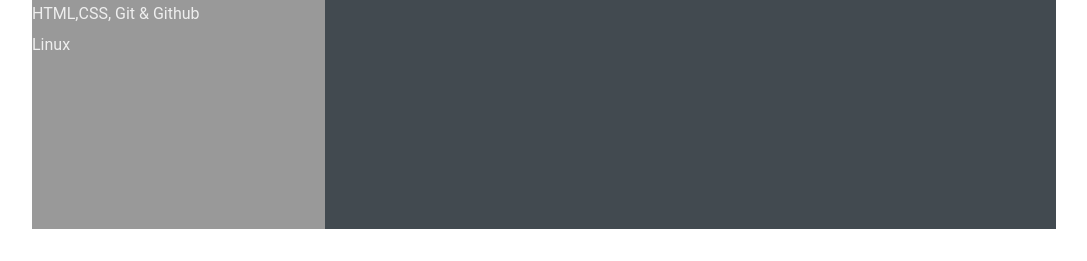
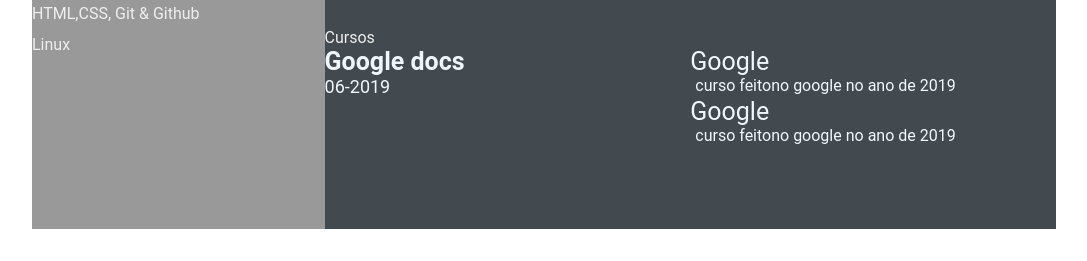
Before and after one commit to vinicius-pellegrin/curriculo.github.io, a plain HTML site: page index.html in a window 1280 px wide. Shown: the part 603-864 px from the top of the page, without its empty margins (96-1183 px from the left). Drawn offline with Linux system fonts and the light colour scheme.

Commit message:
add-curses (#5)
Co-authored-by: Vinicius Pellegrin <antonio.vincius.pellegrin@gmail.com>

```diff
--- a/index.html
+++ b/index.html
@@ -97,6 +97,28 @@
                     </div>
                 </div>
             </section>
+            <section class="awards gap">
+                <div class="right-title">Cursos</div>
+                <div class="awards-contents">
+                    <div class="awards-left">
+                        <p class="awards-company-name">Google docs</p>
+                        <p class="awards-time-period">06-2019</p>
+                    </div>
+                    <div class="awards-right">
+                        <p class="awards-name">Google</p>
+                        <p class="awards-desc">curso feitono google no ano de 2019</p>
+                    </div>
+                    <div class="awards-left">
+
+                    </div>
+                    <div class="awards-right">
+                        <p class="awards-name">Google</p>
+                        <p class="awards-desc">curso feitono google no ano de 2019</p>
+                    </div>
+                </div>
+
+
+            </section>
         </section>
 
     </main>
```
